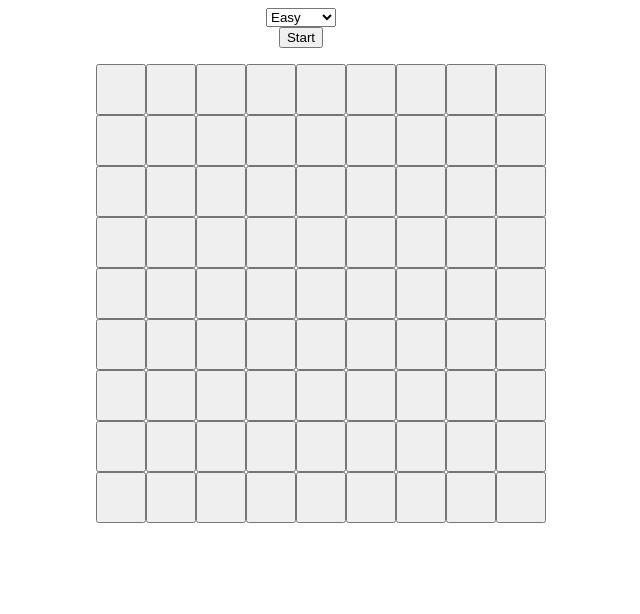
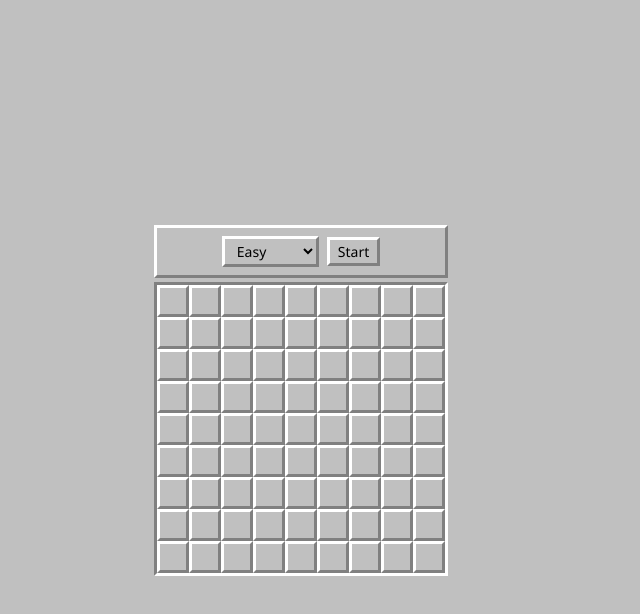
Before and after one commit to ianlivingston/Local_Minesweeper, a React (Vite) app: page / in a window 1280 px wide. Both pictures are taken after a click on the button "Start". Shown: the top 614 px of the page, without its empty margins (339-979 px from the left). Built offline with nearby package versions, Linux system fonts and the light colour scheme.

Commit message:
feat(style): implement classic Minesweeper look with AI

```diff
--- a/src/Game.css
+++ b/src/Game.css
@@ -1,29 +1,95 @@
 body {
-    place-items: center;
+  margin: 0;
+  display: flex;
+  justify-content: center;
+  align-items: center;
+  min-height: 100vh;
+  background: #c0c0c0;
+  font-family: 'Segoe UI', Tahoma, Geneva, Verdana, sans-serif;
 }
 
 ul {
-    display: grid;
-    grid-template-columns: repeat(var(--cols), minmax(0, 1fr));
-    justify-content: center;
-    list-style-type: none;
-    gap: 0;
+  display: inline-grid;
+  grid-template-columns: repeat(var(--cols), 32px);
+  justify-content: center;
+  list-style-type: none;
+  gap: 0;
+  padding: 0;
+  margin: 0;
+  border: 3px solid;
+  border-color: #808080 #fff #fff #808080;
+  background: #c0c0c0;
 }
 
 .MineCell {
-    margin: 0;
-    min-width: 50px;
-    min-height: 50px;
-    width: 100%;
-    height: 100%;
+  width: 32px;
+  height: 32px;
+  margin: 0;
+  padding: 0;
+  border: 3px solid;
+  border-color: #fff #808080 #808080 #fff;
+  background: #c0c0c0;
+  box-sizing: border-box;
+  cursor: pointer;
+  display: flex;
+  align-items: center;
+  justify-content: center;
+  font-family: 'Segoe UI', Tahoma, Geneva, Verdana, sans-serif;
+  font-size: 14px;
+  font-weight: bold;
+  color: #000;
+  outline: none;
 }
 
-.MineCell > object {
-    max-height: 100%;
-    max-width: 100%;
+.MineCell:active:not(.uncovered) {
+  border-color: #808080;
+  border-width: 1px;
+}
+
+.MineCell.uncovered {
+  border: 1px solid #808080;
+  background: #c0c0c0;
+}
+
+.MineCell.value-1 { color: #0000FF; }
+.MineCell.value-2 { color: #008000; }
+.MineCell.value-3 { color: #FF0000; }
+.MineCell.value-4 { color: #000080; }
+.MineCell.value-5 { color: #800000; }
+.MineCell.value-6 { color: #008080; }
+.MineCell.value-7 { color: #000000; }
+.MineCell.value-8 { color: #808080; }
+
+.cell-icon {
+  width: 20px;
+  height: 20px;
+  pointer-events: none;
+}
+
+#LevelSelect {
+  display: flex;
+  gap: 8px;
+  align-items: center;
+  justify-content: center;
+  padding: 8px;
+  margin-bottom: 4px;
+  border: 3px solid;
+  border-color: #fff #808080 #808080 #fff;
+  background: #c0c0c0;
 }
 
 select, #startButton {
-    display: block;
-    margin: auto;
+  font-family: 'Segoe UI', Tahoma, Geneva, Verdana, sans-serif;
+  font-size: 14px;
+  padding: 2px 8px;
+  background: #c0c0c0;
+  border: 3px solid;
+  border-color: #fff #808080 #808080 #fff;
+  color: #000;
+  cursor: pointer;
+  outline: none;
 }
+
+select:active, #startButton:active {
+  border-color: #808080 #fff #fff #808080;
+}
--- a/src/Game.tsx
+++ b/src/Game.tsx
@@ -1,7 +1,7 @@
 import useStore from './StateStore.ts'
 import Tile from './Tile.tsx'
 import type {difficulty} from "./StateStore.ts"
-import {type ChangeEvent, type MouseEvent, useState} from "react";
+import {type ChangeEvent, type MouseEvent, type CSSProperties, useState} from "react";
 import './Game.css'
 
 function Game() {
@@ -29,7 +29,7 @@ function Game() {
                     Start
                 </button>
             </div>
-            <ul style={{ '--cols': numberOfColumns}}>
+            <ul style={{ '--cols': numberOfColumns } as CSSProperties}>
                 {board.map((tile, index) => (
                     <li key={index}>
                         <Tile
--- a/src/Tile.tsx
+++ b/src/Tile.tsx
@@ -1,20 +1,41 @@
 import type {tileValue} from "./BoardInterface.ts";
+import type {ReactNode, MouseEvent} from "react";
+import flagUrl from './assets/Custom-Icon-Design-Flatastic-1-Flag.svg'
+import mineUrl from './assets/Pictogrammers-Material-Mine.svg'
 
 interface TileProps {
     value: tileValue,
     isCovered: boolean,
     isFlagged: boolean,
     onClick: () => void,
-    onContextMenu: (e: React.MouseEvent) => void,
+    onContextMenu: (e: MouseEvent) => void,
 }
 
 function Tile(props: TileProps) {
-    let marker: string | number
-    if(props.isCovered) marker = props.isFlagged ? "F" : ""
-    else marker = props.value
+    let marker: ReactNode
+    let className = "MineCell"
+
+    if(props.isCovered) {
+        if(props.isFlagged) {
+            marker = <img src={flagUrl} alt="flag" className="cell-icon" />
+            className += " flagged"
+        } else {
+            marker = ""
+        }
+    } else {
+        className += " uncovered"
+        if(props.value === "M") {
+            marker = <img src={mineUrl} alt="mine" className="cell-icon" />
+        } else if(props.value === 0) {
+            marker = ""
+        } else {
+            marker = props.value
+            className += " value-" + props.value
+        }
+    }
 
     return (
-        <button className="MineCell" onClick={props.onClick} onContextMenu={props.onContextMenu}>
+        <button className={className} onClick={props.onClick} onContextMenu={props.onContextMenu}>
             {marker}
         </button>
     )
--- /dev/null
+++ b/src/index.css
@@ -0,0 +1,21 @@
+:root {
+  font-family: 'Segoe UI', Tahoma, Geneva, Verdana, sans-serif;
+  line-height: 1.5;
+  font-weight: 400;
+  font-synthesis: none;
+  text-rendering: optimizeLegibility;
+  -webkit-font-smoothing: antialiased;
+  -moz-osx-font-smoothing: grayscale;
+}
+
+body {
+  margin: 0;
+  display: flex;
+  place-items: center;
+  min-width: 320px;
+  min-height: 100vh;
+}
+
+button {
+  font-family: inherit;
+}
```
Also changed, not shown: src/assets/Custom-Icon-Design-Flatastic-1-Flag.svg (added), src/assets/Pictogrammers-Material-Mine.svg (added).
